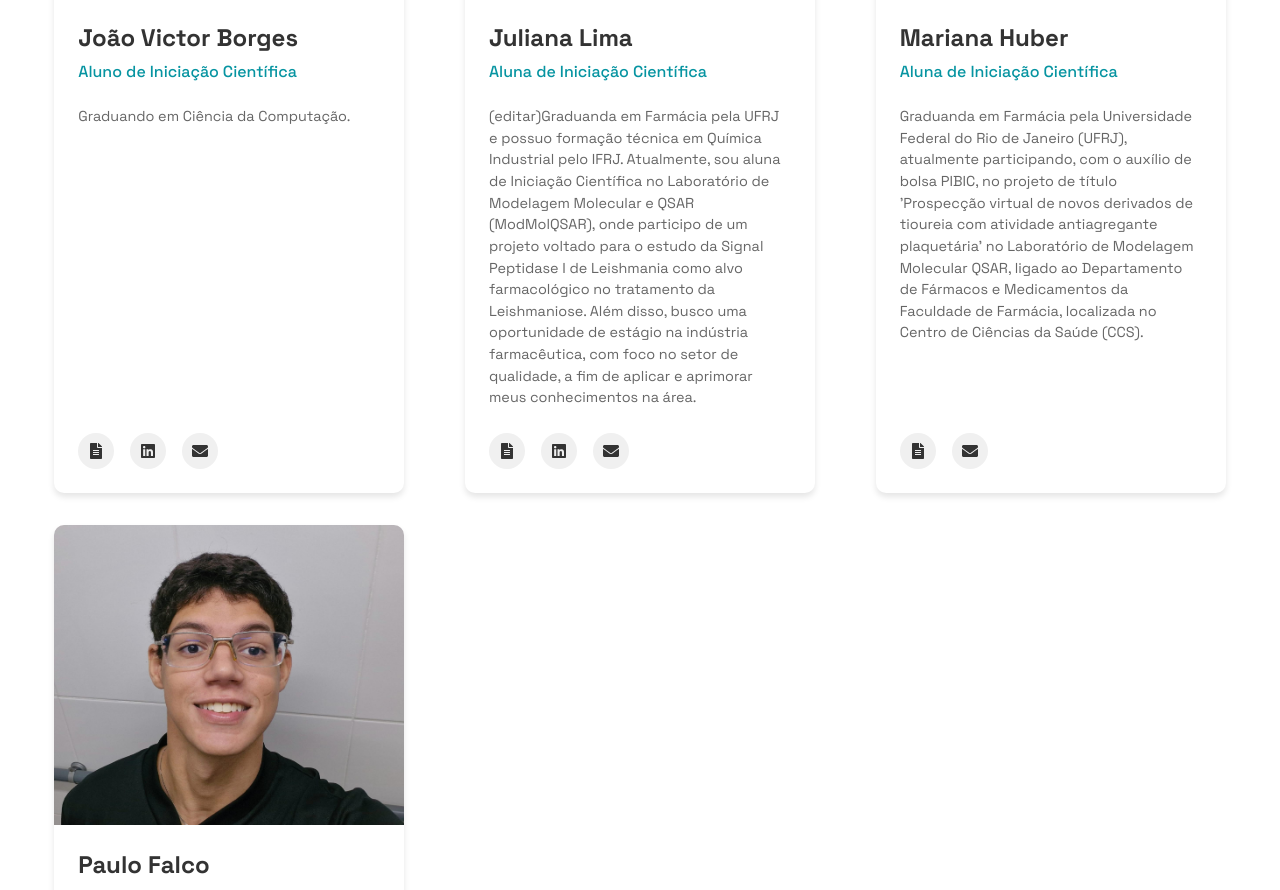
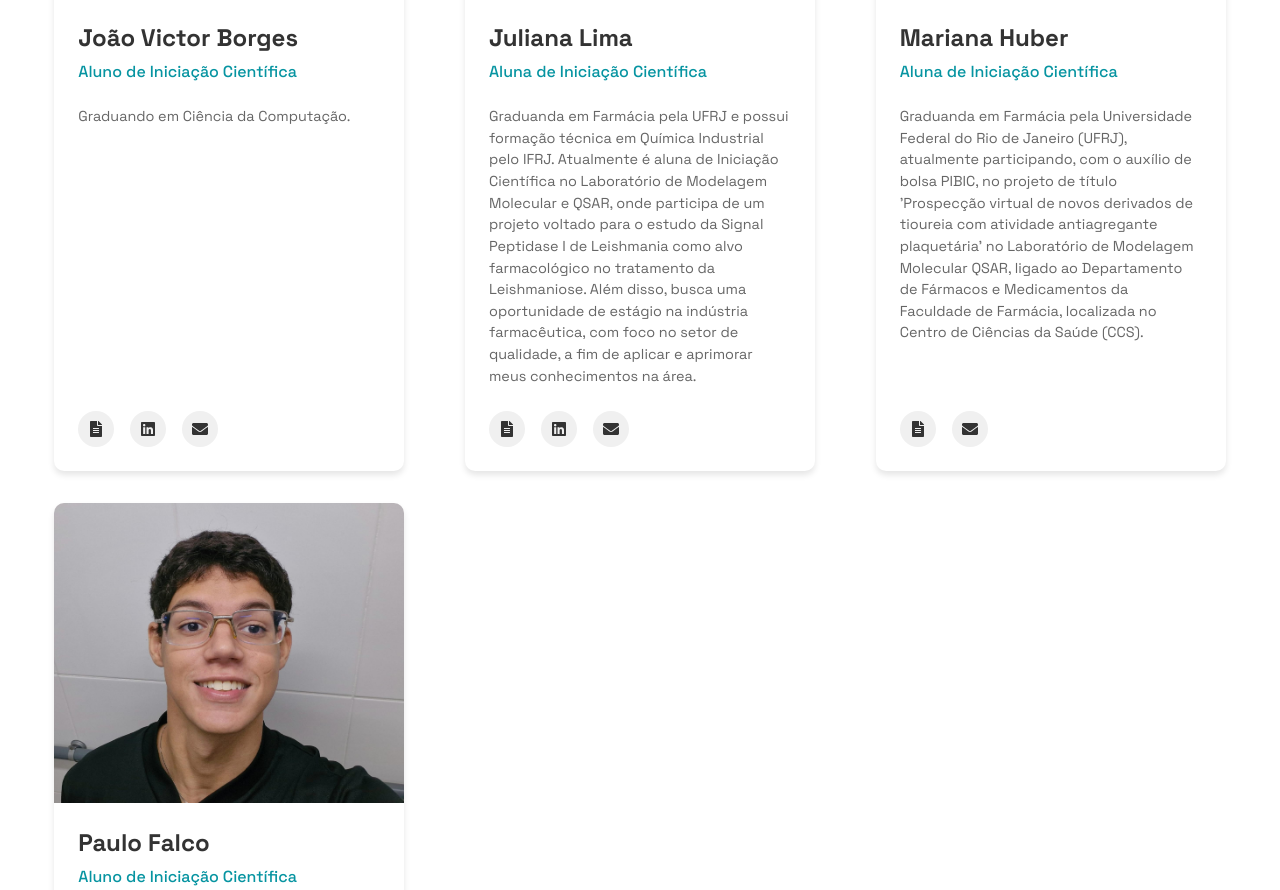
Before and after one commit to borges-1802/LabModMol, a React (Vite) app in the folder front/: page /People in a window 1280 px wide. Shown: the part 6544-7434 px from the top of the page. Built offline with nearby package versions, Linux system fonts and the light colour scheme.

Commit message:
:construction: atualizando página de pessoas

```diff
--- a/front/src/pages/People/index.tsx
+++ b/front/src/pages/People/index.tsx
@@ -201,7 +201,7 @@ const People: React.FC = () => {
         name: "Juliana Lima",
         role: "Aluna de Iniciação Científica",
         photo: juliana,
-        description: "(editar)Graduanda em Farmácia pela UFRJ e possuo formação técnica em Química Industrial pelo IFRJ. Atualmente, sou aluna de Iniciação Científica no Laboratório de Modelagem Molecular e QSAR (ModMolQSAR), onde participo de um projeto voltado para o estudo da Signal Peptidase I de Leishmania como alvo farmacológico no tratamento da Leishmaniose. Além disso, busco uma oportunidade de estágio na indústria farmacêutica, com foco no setor de qualidade, a fim de aplicar e aprimorar meus conhecimentos na área.",
+        description: "Graduanda em Farmácia pela UFRJ e possui formação técnica em Química Industrial pelo IFRJ. Atualmente é aluna de Iniciação Científica no Laboratório de Modelagem Molecular e QSAR, onde participa de um projeto voltado para o estudo da Signal Peptidase I de Leishmania como alvo farmacológico no tratamento da Leishmaniose. Além disso, busca uma oportunidade de estágio na indústria farmacêutica, com foco no setor de qualidade, a fim de aplicar e aprimorar meus conhecimentos na área.",
         lattes: "http://lattes.cnpq.br/7233468074161327",
         linkedin: "https://www.linkedin.com/in/juliana-lima-bb2593244",
         email: "ljulianinha9@gmail.com "
```
